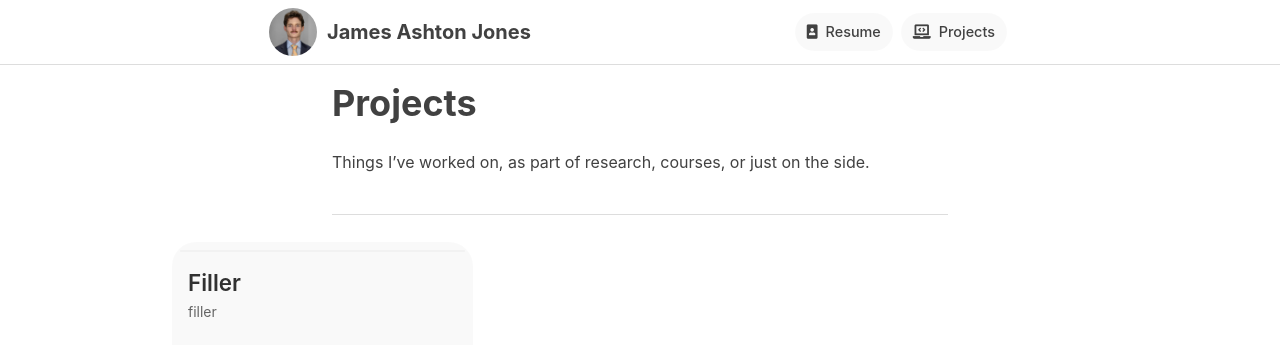
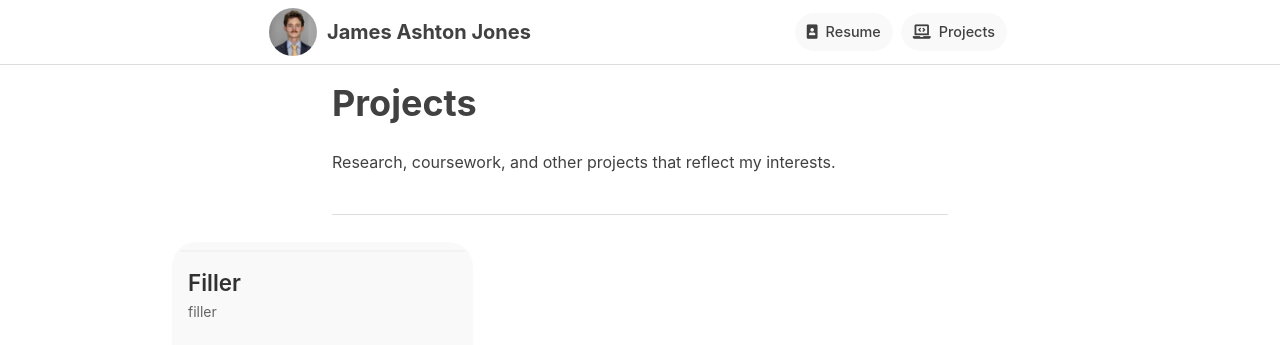
Before and after one commit to JamesAshtonJones/jamesashtonjones.github.io, a Jekyll site: the page built from projects.md, in a window 1280 px wide. Shown: the top 345 px of the page. Built offline with Jekyll 4.4.1, drawn with Linux system fonts in a browser that asks for light colours; nearby versions of some CDN libraries; some web fonts are replaced.

Commit message:
Update projects.md

```diff
--- a/projects.md
+++ b/projects.md
@@ -4,7 +4,7 @@ title: Projects
 permalink: projects/
 ---
 
-Things I've worked on, as part of research, courses, or just on the side.
+Research, coursework, and other projects that reflect my interests.
 
 <hr>
 
```
